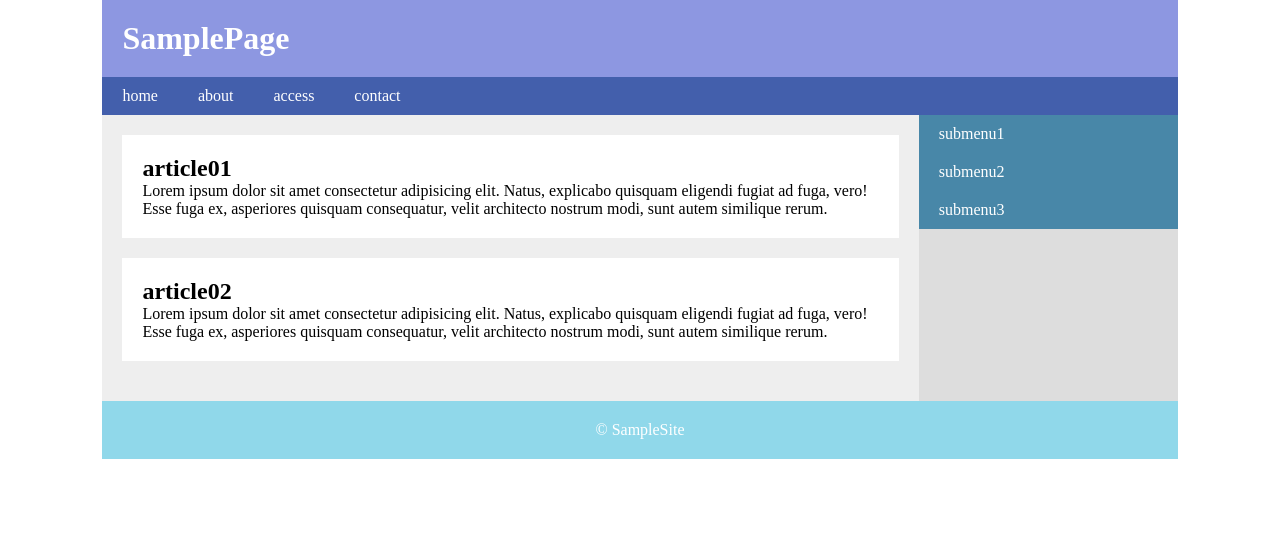
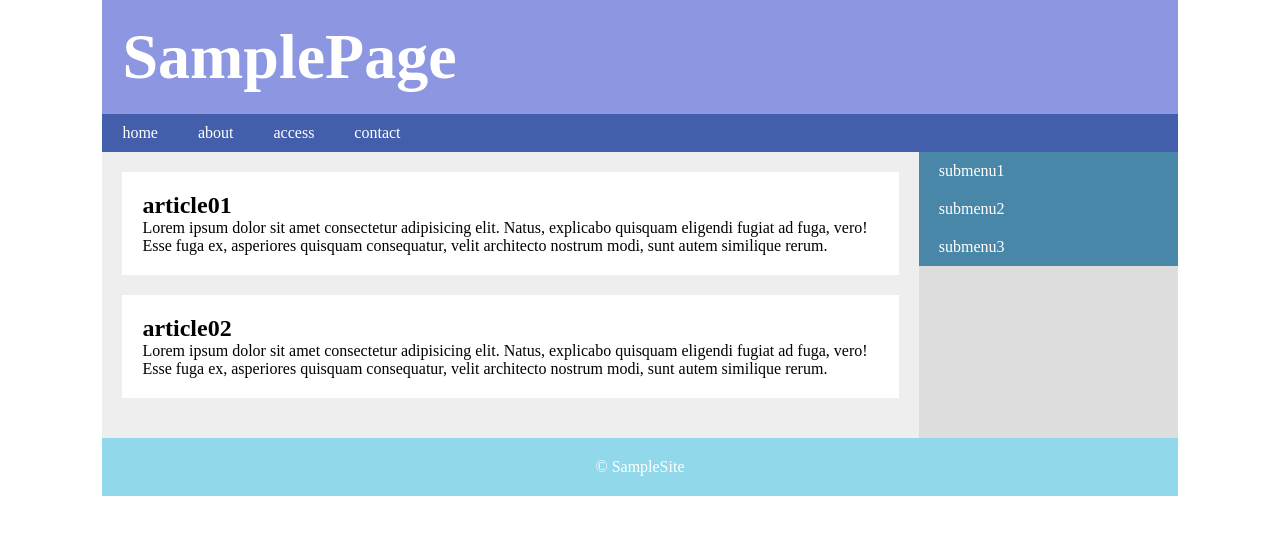
Before and after one commit to airihanbin/responsive_sample_02, a plain HTML site: page index.html in a window 1280 px wide. Drawn offline with Linux system fonts and the light colour scheme.

Commit message:
Add files via upload

```diff
--- a/style.css
+++ b/style.css
@@ -101,3 +101,16 @@ footer {
   }
 
 }
+
+@media all and (min-width: 1025px) {
+
+  #wrap {
+    width: 84%;
+    max-width: 1280px;
+  }
+
+  h1 {
+    font-size: 4rem;
+  }
+
+}
```
